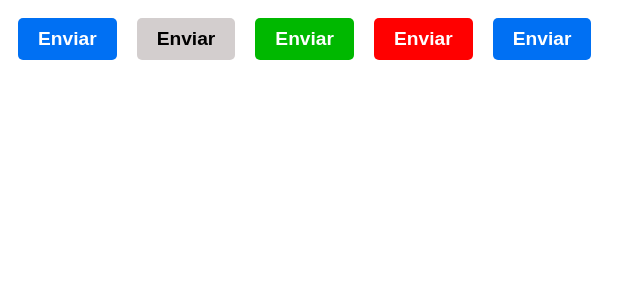
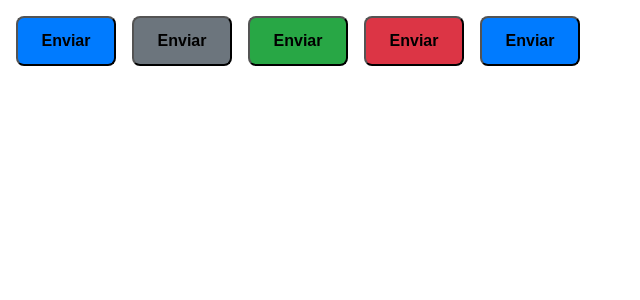
Before and after one commit to ponqueli/ignite-timer, a React (Vite) app: page / in a window 1280 px wide. Shown: the top 300 px of the page, without its empty margins (0-640 px from the left). Built offline with nearby package versions, Linux system fonts and the light colour scheme.

Commit message:
study why to use styled component

```diff
--- a/src/App.tsx
+++ b/src/App.tsx
@@ -3,10 +3,10 @@ import { Button } from "./components/Button";
 export function App() {
   return (
     <>
-      <Button color="primary" />
-      <Button color="secondary" />
-      <Button color="success" />
-      <Button color="danger" />
+      <Button variant="primary" />
+      <Button variant="secondary" />
+      <Button variant="success" />
+      <Button variant="danger" />
 
       <Button />
     </>
--- a/src/components/Button.module.css
+++ /dev/null
@@ -1,25 +0,0 @@
-.primary{
-  background-color: #0070f3;
-  color: #fff;
-}
-.secondary{
-  background-color: #d3cece;
-  color: #000;
-}
-.success{
-  background-color: #00b800;
-  color: #fff;
-}
-.danger{
-  background-color: #ff0000;
-  color: #fff;
-}
-.button{
-  padding: 10px 20px;
-  border-radius: 5px;
-  border: none;
-  cursor: pointer;
-  font-size: 1.2rem;
-  font-weight: 600;
-  margin: 10px;
-}
--- /dev/null
+++ b/src/components/Button.styes.ts
@@ -0,0 +1,25 @@
+import styled from "styled-components";
+
+export type ButtonVariant = "primary" | "secondary" | "danger" | "success";
+
+interface IButtonContainerProps {
+  variant: ButtonVariant;
+}
+
+const buttonVariants = {
+  primary: "#007bff",
+  secondary: "#6c757d",
+  danger: "#dc3545",
+  success: "#28a745",
+};
+
+export const ButtonContainer = styled.button<IButtonContainerProps>`
+  width: 100px;
+  height: 50px;
+  border-radius: 8px;
+  font-size: 1rem;
+  margin: 0.5rem;
+  font-weight: bold;
+  cursor: pointer;
+  background-color: ${({ variant }) => buttonVariants[variant]};
+`;
--- a/src/components/Button.tsx
+++ b/src/components/Button.tsx
@@ -1,13 +1,9 @@
-import styles from "./Button.module.css";
+import { ButtonContainer, ButtonVariant } from "./Button.styes";
 
 interface IButtonProps {
-  color?: "primary" | "secondary" | "danger" | "success";
+  variant?: ButtonVariant;
 }
 
-export function Button({ color = "primary" }: IButtonProps) {
-  return (
-    <button type="button" className={`${styles.button} ${styles[color]}`}>
-      Enviar
-    </button>
-  );
+export function Button({ variant = "primary" }: IButtonProps) {
+  return <ButtonContainer variant={variant}>Enviar</ButtonContainer>;
 }
```
